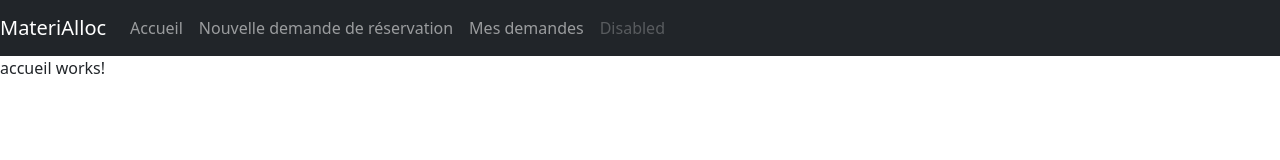
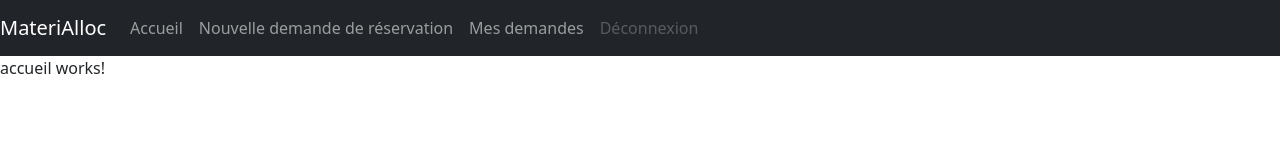
Before and after one commit to fdelonville/MateriAllocFront, an Angular app: page / in a window 1280 px wide. Shown: the top 160 px of the page. Built offline with nearby package versions, Linux system fonts and the light colour scheme.

Commit message:
starting login feature

```diff
--- a/src/app/components/header/header.component.html
+++ b/src/app/components/header/header.component.html
@@ -15,7 +15,7 @@
           <a class="nav-link" href="#">Mes demandes</a>
         </li>
         <li class="nav-item">
-          <a class="nav-link disabled" href="#">Disabled</a>
+          <a class="nav-link disabled" href="#">Déconnexion</a>
         </li>
       </ul>
     </div>
```
